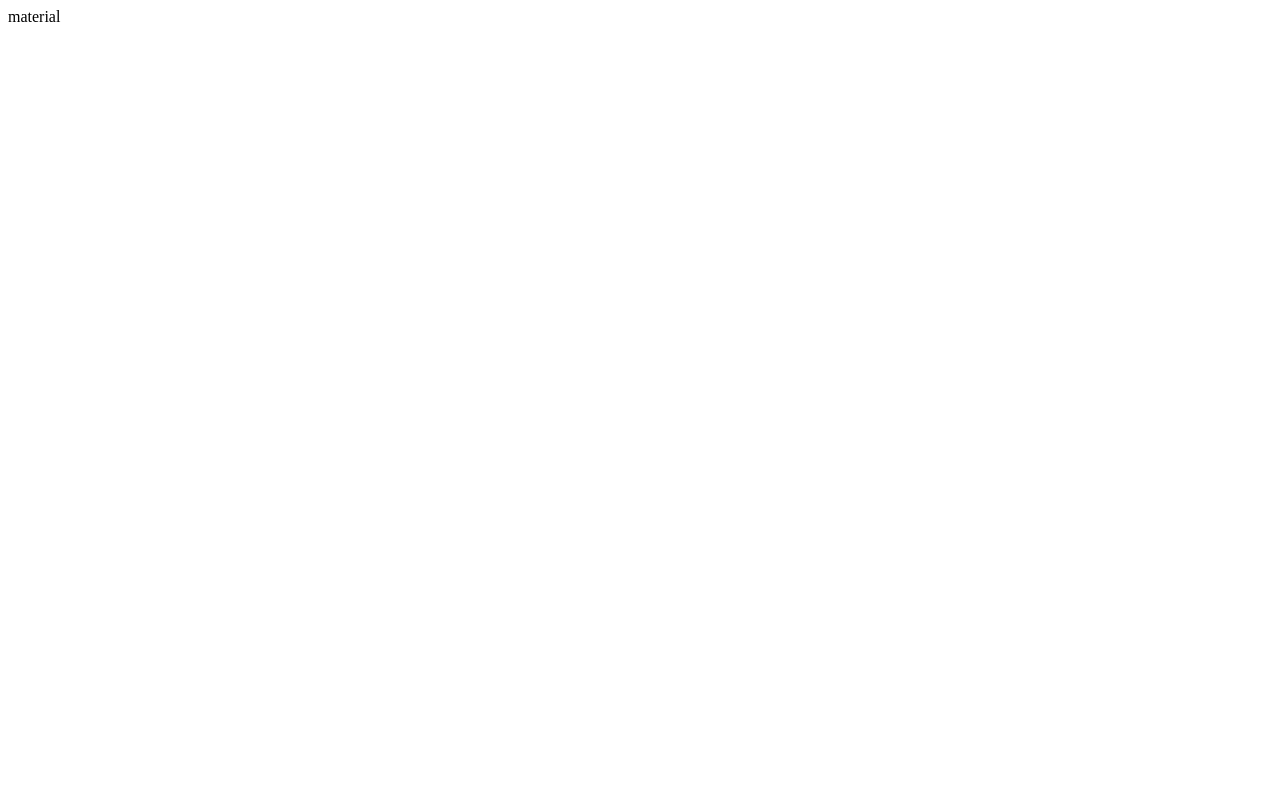
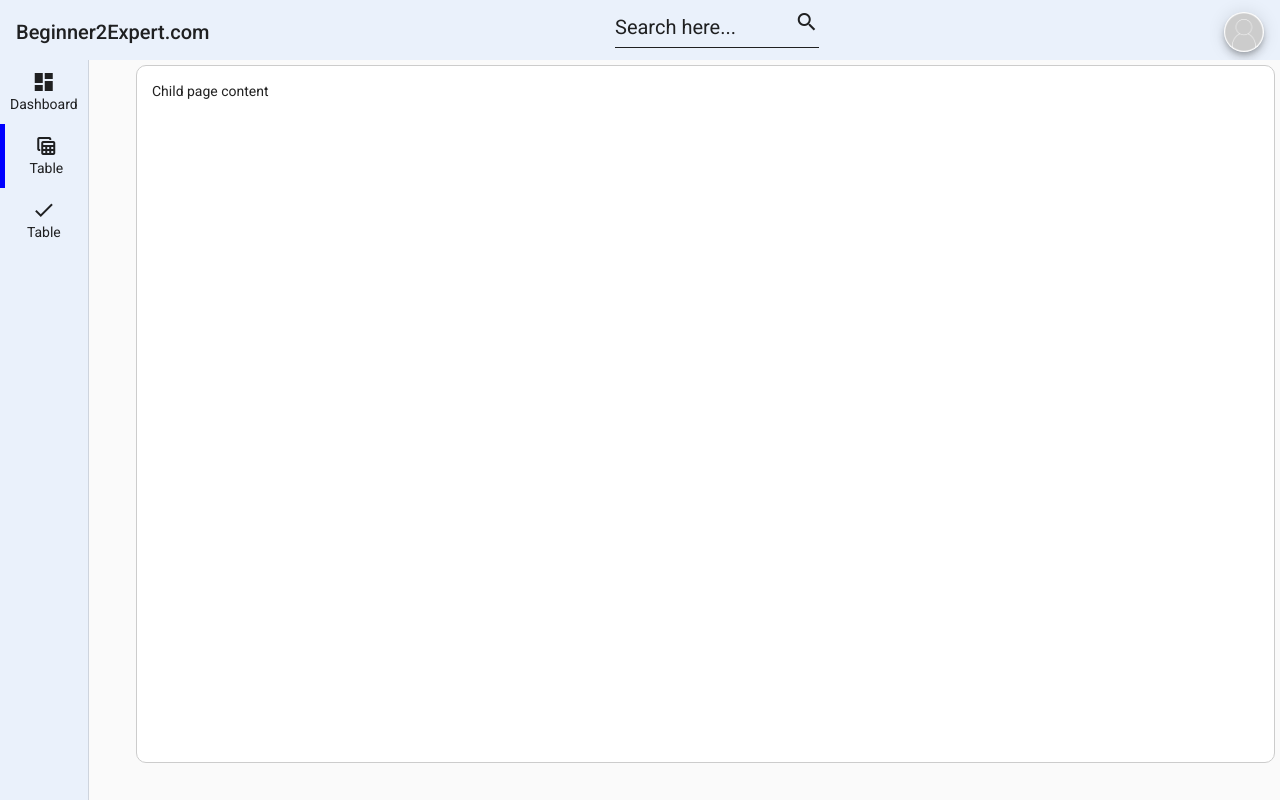
Before and after one commit to b2expert/ngmaterial, an Angular app: page / in a window 1280 px wide. Built offline with nearby package versions, Linux system fonts and the light colour scheme.

Commit message:
Basic material admin theme

```diff
--- a/angular.json
+++ b/angular.json
@@ -28,6 +28,7 @@
               "src/assets"
             ],
             "styles": [
+              "./node_modules/@angular/material/prebuilt-themes/indigo-pink.css",
               "src/styles.scss"
             ],
             "scripts": []
@@ -96,6 +97,7 @@
               "src/assets"
             ],
             "styles": [
+              "./node_modules/@angular/material/prebuilt-themes/indigo-pink.css",
               "src/styles.scss"
             ],
             "scripts": []
--- a/package.json
+++ b/package.json
@@ -11,10 +11,12 @@
   "private": true,
   "dependencies": {
     "@angular/animations": "^14.0.0",
+    "@angular/cdk": "^14.2.1",
     "@angular/common": "^14.0.0",
     "@angular/compiler": "^14.0.0",
     "@angular/core": "^14.0.0",
     "@angular/forms": "^14.0.0",
+    "@angular/material": "^14.2.1",
     "@angular/platform-browser": "^14.0.0",
     "@angular/platform-browser-dynamic": "^14.0.0",
     "@angular/router": "^14.0.0",
--- a/src/app/app.component.html
+++ b/src/app/app.component.html
@@ -1 +1,86 @@
-material
+<div id="container">
+  <header>
+    <mat-toolbar>
+      <!-- <button mat-icon-button class="example-icon" aria-label="Example icon-button with menu icon">
+        <mat-icon>menu</mat-icon>
+      </button> -->
+      <span>Beginner2Expert.com</span>
+      <span class="spacer"></span>
+      <div>
+        <mat-form-field class="example-full-width">
+          <input matInput placeholder="Search here...">
+          <span matSuffix class="material-icons">search</span>
+        </mat-form-field>
+      </div>
+      <span class="spacer"></span>
+      <button mat-mini-fab color="white" [matMenuTriggerFor]="menu">
+        <img class="avatar-as-icon" src="assets/avatar.png" alt="" srcset="">
+      </button>
+      <mat-menu #menu="matMenu">
+        <mat-card class="example-card" [ngClass]="'profile-menu-card'">
+          <div class="mat-card-custom-header">
+            <div class="avatar-as-dp-wrapper">
+              <img mat-card-image class="avatar-as-dp" src="assets/avatar.png">
+              <button mat-mini-fab color="white" class="plus-photo">
+                <mat-icon>photo_camera</mat-icon>
+              </button>
+            </div>
+            <mat-card-content>
+              <p>Biswajit Jana</p>
+              <p>(Sr. Developer)</p>
+            </mat-card-content>
+          </div>
+          <mat-card-actions>
+            <button mat-menu-item>
+              <mat-icon>account_circle</mat-icon>
+              <span>My Account</span>
+            </button>
+            <button mat-menu-item>
+              <mat-icon>logout</mat-icon>
+              <span>Logout</span>
+            </button>
+          </mat-card-actions>
+        </mat-card>
+      </mat-menu>
+    </mat-toolbar>
+  </header>
+
+  <mat-sidenav-container class="sidenav-container">
+
+    <mat-sidenav #sidenav mode="side" opened class="mat-sidenav-left">
+      <div>
+        <a>
+          <span class="material-icons d-block">
+            dashboard
+          </span>
+          Dashboard
+        </a>
+      </div>
+      <div class="active">
+        <a>
+          <span class="material-icons d-block">
+            table_view
+          </span>
+          Table
+        </a>
+      </div>
+      <div>
+        <a>
+          <span class="material-icons d-block">
+            done
+          </span>
+          Table
+        </a>
+      </div>
+    </mat-sidenav>
+
+    <mat-sidenav-content class="sidenav-content">
+      <main>
+        Child page content
+      </main>
+    </mat-sidenav-content>
+
+  </mat-sidenav-container>
+
+  <!-- <mat-toolbar class="footer-container">Footer</mat-toolbar> -->
+</div>
--- a/src/app/app.component.scss
+++ b/src/app/app.component.scss
@@ -0,0 +1,99 @@
+$bg-gmail : #eaf1fb;
+.profile-menu-card {
+  margin-top: -8px;
+  margin-bottom: -8px;
+
+  .mat-card-custom-header {
+    margin: auto;
+    width: 50%;
+
+    .avatar-as-dp-wrapper {
+      position: relative;
+
+      .plus-photo {
+        position: absolute;
+        bottom: 13px;
+        right: 0px;
+        color: blue;
+      }
+    }
+  }
+}
+
+#container {
+  .mat-toolbar {
+    background-color: $bg-gmail;
+  }
+
+  .text-center {
+    text-align: center;
+  }
+
+  header {
+    position: fixed;
+    top: 0;
+    left: 0;
+    right: 0;
+
+    .avatar-as-icon {
+      width: 100%;
+      margin-top: -8px;
+    }
+
+    .spacer {
+      flex: 1 1 auto;
+    }
+
+    .example-full-width {
+      width: 100%;
+    }
+  }
+
+  .sidenav-container {
+    position: absolute;
+    top: 60px;
+    bottom: 0px;
+    left: 0;
+    right: 0;
+
+    .mat-sidenav-left {
+      display: flex;
+      align-items: center;
+      justify-content: center;
+
+      text-align: center;
+      background: #eaf1fb;
+
+      div {
+        padding: 10px;
+
+        a {
+          border: none;
+          outline: 0;
+        }
+      }
+
+      .active {
+        border-left: 5px solid blue;
+      }
+    }
+
+    .sidenav-content {
+      main {
+        margin: 5px;
+        padding: 15px;
+        border: 1px solid #ccc;
+        border-radius: 10px;
+        min-height: 90%;
+        background-color: #fff;
+      }
+    }
+  }
+
+  .footer-container {
+    position: fixed;
+    bottom: 0;
+    left: 0;
+    right: 0;
+  }
+}
--- a/src/app/app.module.ts
+++ b/src/app/app.module.ts
@@ -3,6 +3,8 @@
 
 import { AppRoutingModule } from './app-routing.module';
 import { AppComponent } from './app.component';
+import { BrowserAnimationsModule } from '@angular/platform-browser/animations';
+import { NgMatModule } from './ng-mat.module';
 
 @NgModule({
   declarations: [
@@ -10,7 +12,9 @@
   ],
   imports: [
     BrowserModule,
-    AppRoutingModule
+    AppRoutingModule,
+    BrowserAnimationsModule,
+    NgMatModule
   ],
   providers: [],
   bootstrap: [AppComponent]
--- a/src/index.html
+++ b/src/index.html
@@ -6,8 +6,12 @@
   <base href="/">
   <meta name="viewport" content="width=device-width, initial-scale=1">
   <link rel="icon" type="image/x-icon" href="favicon.ico">
+  <link rel="preconnect" href="https://fonts.gstatic.com">
+  <link href="https://fonts.googleapis.com/css2?family=Roboto:wght@300;400;500&display=swap" rel="stylesheet">
+  <link href="https://fonts.googleapis.com/icon?family=Material+Icons" rel="stylesheet">
+
 </head>
-<body>
+<body class="mat-typography">
   <app-root></app-root>
 </body>
 </html>
--- a/src/styles.scss
+++ b/src/styles.scss
@@ -1 +1,14 @@
 /* You can add global styles to this file, and also import other style files */
+$bg-gmail : #eaf1fb;
+html, body {
+    height: 100%;
+}
+
+body {
+    margin: 0;
+    padding: 0;
+    background-color: $bg-gmail;
+}
+.d-block {
+    display: block;
+}
```
Also changed, not shown: src/app/ng-mat.module.ts (added, +100 -0 lines), src/assets/avatar.png (added), 1 other file (tests, documents, lock files or other folders).
